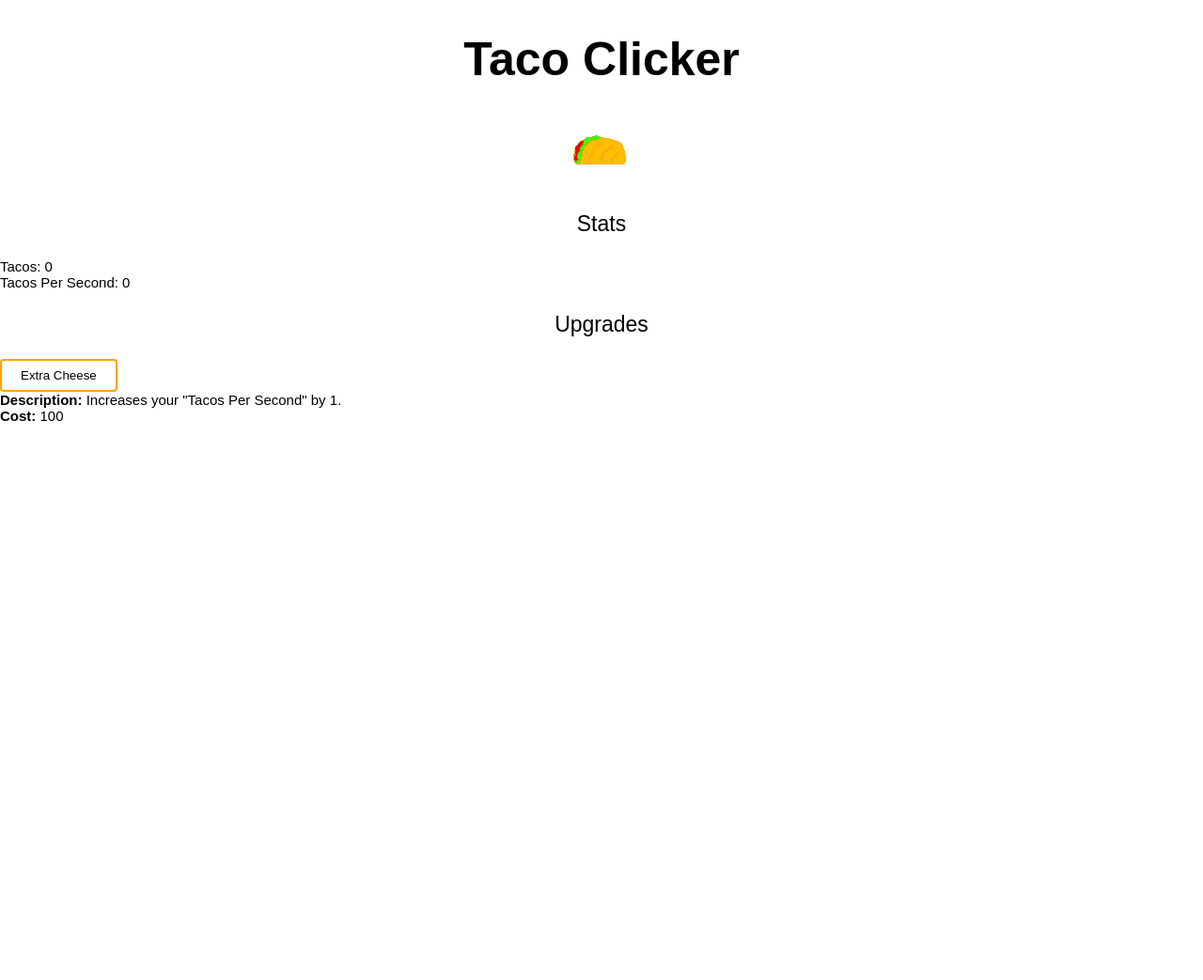
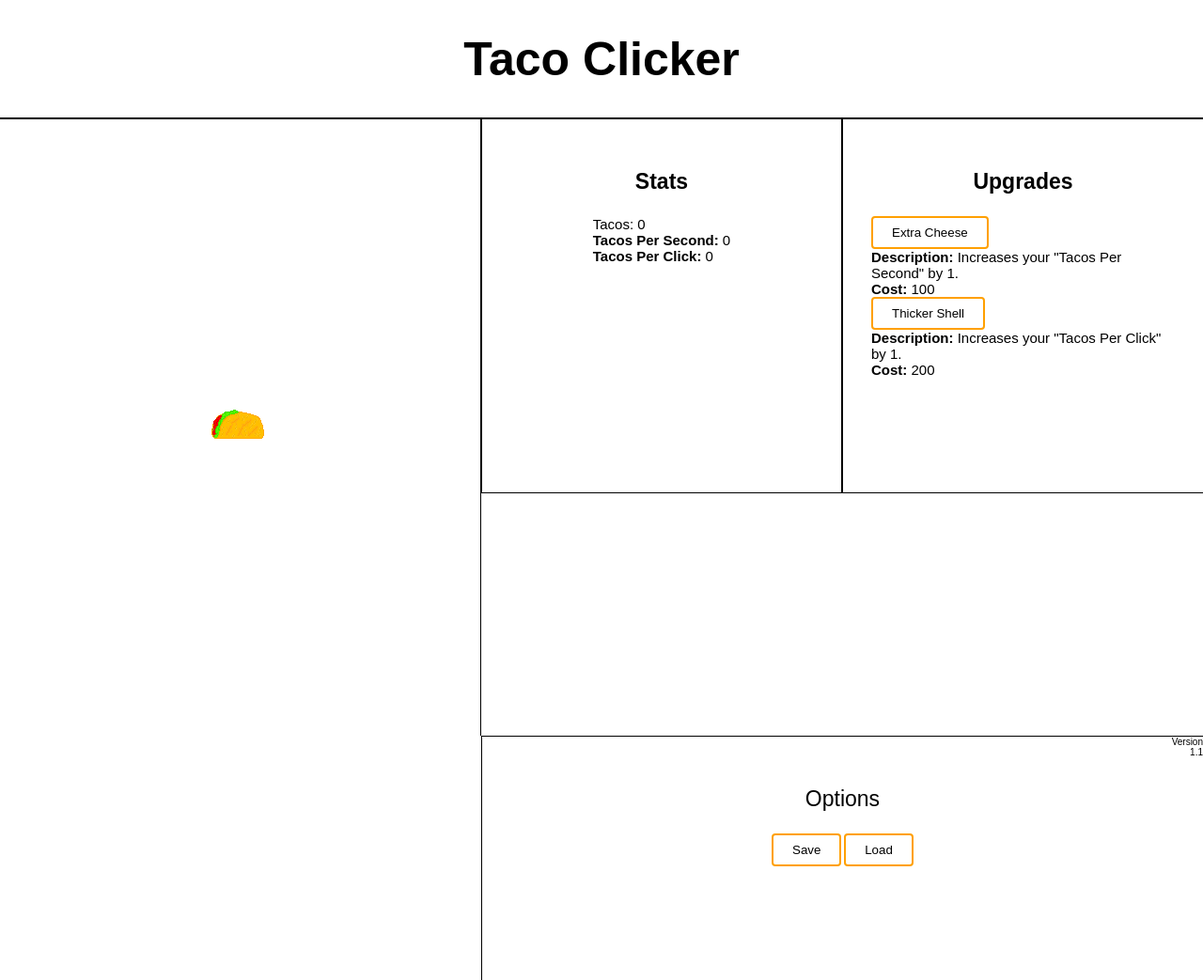
Before and after one commit to SoyMilk13/taco-clicker, a plain HTML site: page index.html in a window 1280 px wide. Shown: the whole page at 94% size. Before the commit the page ends 800 px from the top, so only its background shows below. Drawn offline with Linux system fonts and the light colour scheme; a web font is replaced by a local one.

Commit message:
Update index.html

```diff
--- a/index.html
+++ b/index.html
@@ -9,20 +9,44 @@
     </head>
     <body>
         <h1>Taco Clicker</h1>
+        <div id = 'leftSide'>
             <div id = 'mainImage'>
                 <img src = 'images/main-taco.png' id = 'mainTaco' />
             </div>
+        </div>
+        <div id = 'center'>
             <div id = 'stats'>
-            <p class = 'statsTitle'>Stats</p>
-            <p id = 'currentTacos'>Tacos: 0</p>
-            <p id = 'tps'>Tacos Per Second: 0</p>
+                <p class = 'statsTitle'><strong>Stats</strong></p>
+                <p id = 'currentTacos'><strong>Tacos:</strong> 0</p>
+                <p id = 'tps'><strong>Tacos Per Second:</strong> 0</p>
+                <p id = 'tpc'><strong>Tacos Per Click:</strong> 0</p>
             </div>
+        </div>
+        <div id = 'rightSide'>
             <div id = 'upgrades'>
-            <p class = 'upgradesTitle'>Upgrades</p>
+                <p class = 'upgradesTitle'><strong>Upgrades</strong></p>
+                <div id = 'upgrade1'>
                     <button id = 'upgrade1Btn'>Extra Cheese</button>
                     <p id = 'upgrade1Desc'><strong>Description:</strong> Increases your "Tacos Per Second" by 1.</p>
                     <p id = 'upgrade1CostP'><strong>Cost:</strong> 100</p>
                 </div>
+                <div id = 'upgrade2'>
+                    <button id = 'upgrade2Btn'>Thicker Shell</button>
+                    <p id = 'upgrade2Desc'><strong>Description:</strong> Increases your "Tacos Per Click" by 1.</p>
+                    <p id = 'upgrade2CostP'><strong>Cost:</strong> 200</p>
+                </div>
+            </div>
+        </div>
+        <footer>
+            <div id = 'options'>
+                <p class = 'optionsTitle'>Options</p>
+                <div id = 'optionsBtns'>
+                    <button id = 'saveBtn'>Save</button>
+                    <button id = 'loadButton'>Load</button>
+                </div>
+                <p class = 'version'>Version 1.1</p>
+            </div>
+        </footer>
         <script src = 'scripts/main.js'></script>
     </body>
 </html>
```
Lines whose indentation alone changed are shown as unchanged.
